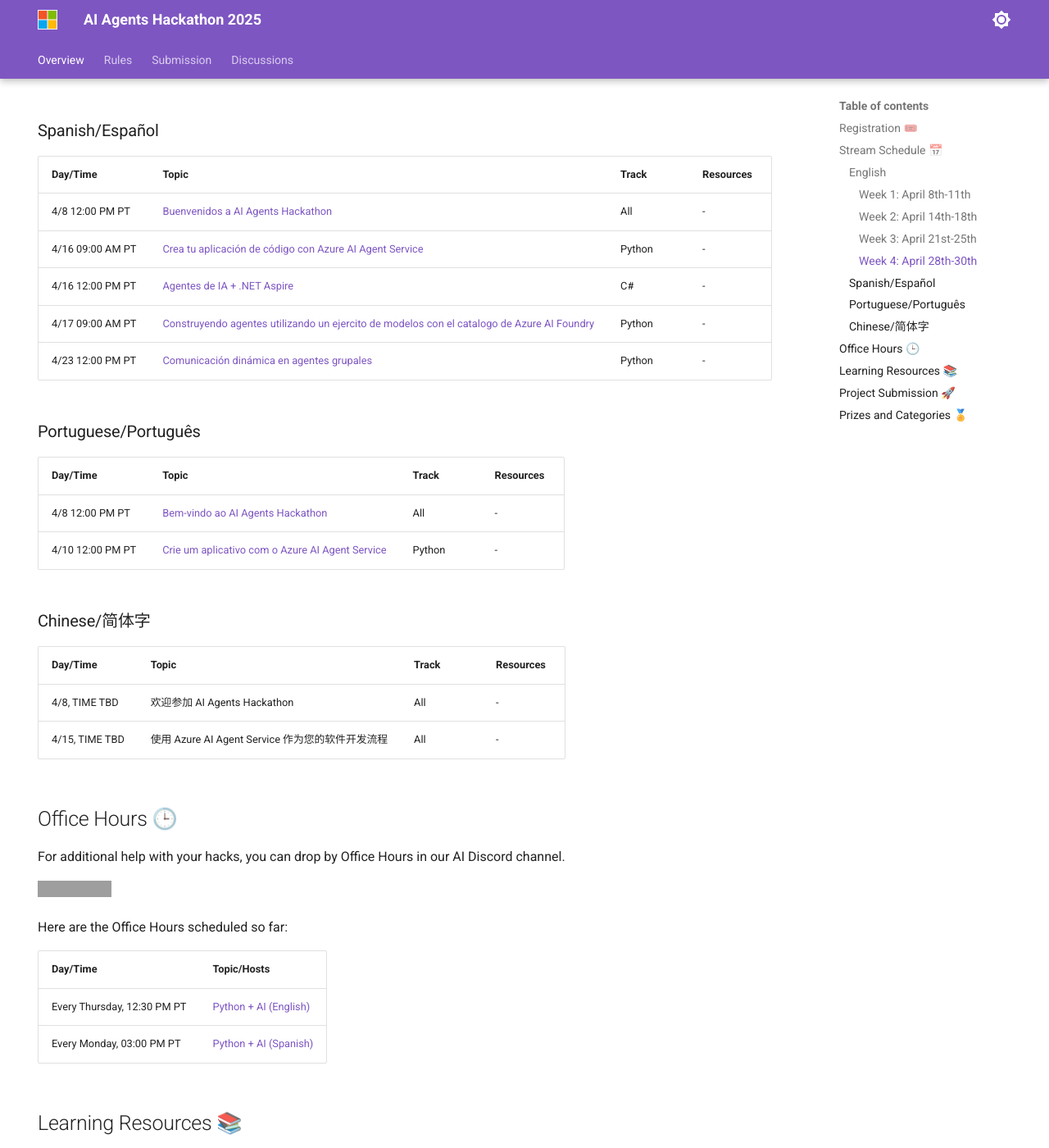
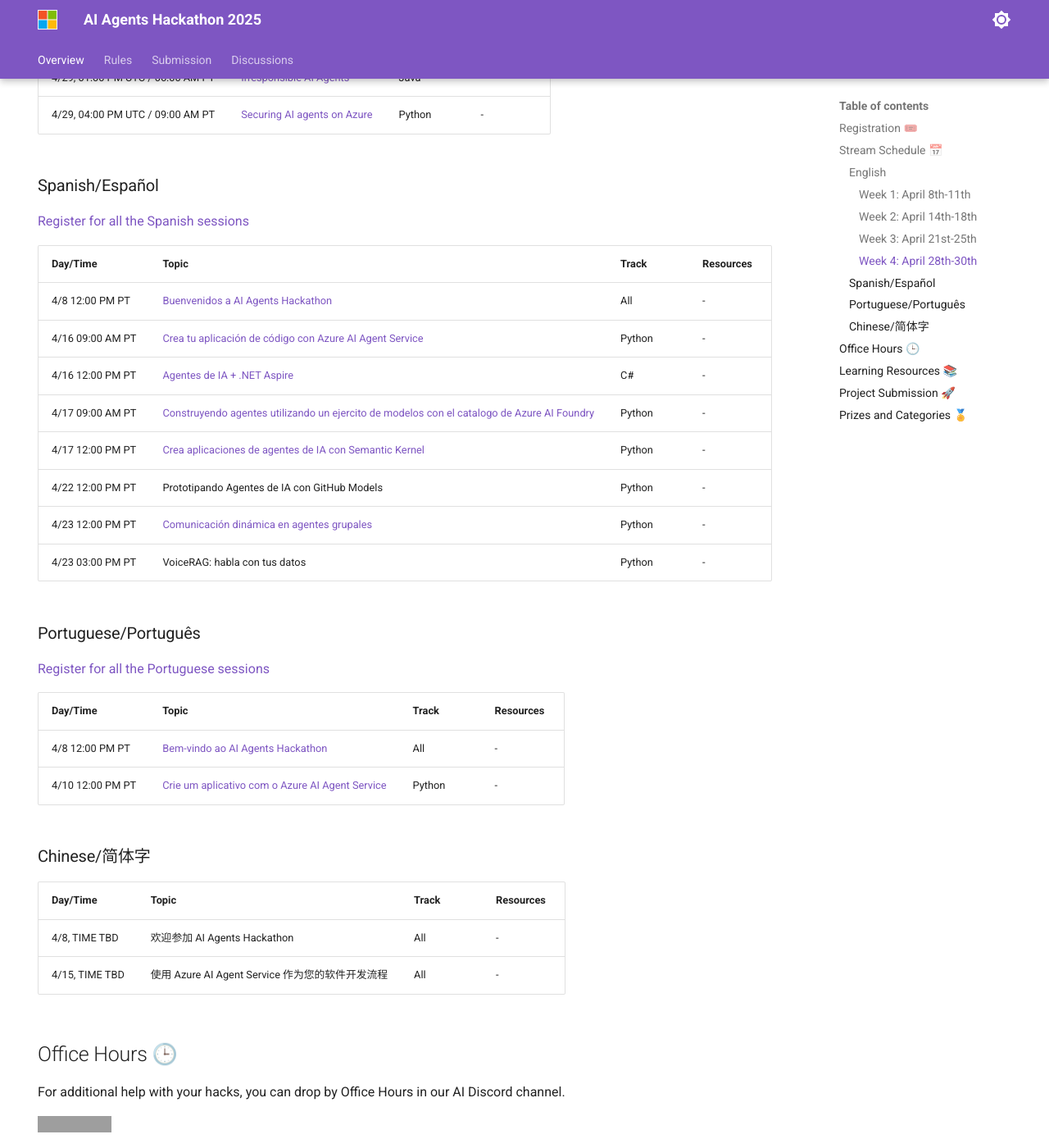
Before and after one commit to nitya/AI_Agents_Hackathon, an MkDocs documentation site: the page built from docs/index.md, in a window 1280 px wide and 1400 px high, scrolled down 2938 px. Shown: the whole window at 82% size. Built offline with MkDocs 1.6.1 and Material for MkDocs 9.7.7, drawn with Linux system fonts in a browser that asks for light colours; some of the changed text lies outside the part shown; grey boxes are pictures that could not be loaded.

Commit message:
Add track links

```diff
--- a/docs/index.md
+++ b/docs/index.md
@@ -31,6 +31,8 @@ Once you're registered, [introduce yourself](https://github.com/microsoft/AI_Age
 ## Stream Schedule 📅
 
 ### English
+
+The series starts with a kick-off for all developers, and then dives into specific tracks for [Python](https://developer.microsoft.com/reactor/series/S-1503), [Java](https://developer.microsoft.com/reactor/series/S-1504), [C#](https://developer.microsoft.com/reactor/series/S-1506), and JavaScript developers. The [Copilots track](https://developer.microsoft.com/reactor/series/S-1505) will focus on building intelligent copilots with Microsoft 365 and Copilot Studio.
 
 #### Week 1: April 8th-11th
 
@@ -86,15 +88,22 @@ Once you're registered, [introduce yourself](https://github.com/microsoft/AI_Age
 
 ### Spanish/Español
 
+[Register for all the Spanish sessions](https://developer.microsoft.com/reactor/series/S-1512/)
+
 | Day/Time              | Topic                    | Track                    | Resources                |
 | --------------------- | ------------------------ | ------------------------ | ------------------------ |
 | 4/8 12:00 PM PT | [Buenvenidos a AI Agents Hackathon](https://developer.microsoft.com/reactor/events/25341) | All | - |
 | 4/16 09:00 AM PT    | [Crea tu aplicación de código con Azure AI Agent Service](https://developer.microsoft.com/reactor/events/25360) | Python | - |
 | 4/16 12:00 PM PT | [Agentes de IA + .NET Aspire](https://developer.microsoft.com/reactor/events/25333) | C# | - |
 | 4/17 09:00 AM PT    | [Construyendo agentes utilizando un ejercito de modelos con el catalogo de Azure AI Foundry](https://developer.microsoft.com/reactor/events/25316) | Python | - |
+| 4/17 12:00 PM PT | [Crea aplicaciones de agentes de IA con Semantic Kernel](https://developer.microsoft.com/en-us/reactor/events/25340/) | Python | - |
+| 4/22 12:00 PM PT | Prototipando Agentes de IA con GitHub Models | Python | - |
 | 4/23 12:00 PM PT    | [Comunicación dinámica en agentes grupales](https://developer.microsoft.com/reactor/events/25339) | Python | - |
+| 4/23 03:00 PM PT | VoiceRAG: habla con tus datos | Python | - |
 
 ### Portuguese/Português
+
+[Register for all the Portuguese sessions](https://developer.microsoft.com/reactor/series/S-1513)
 
 | Day/Time              | Topic                    | Track                    | Resources                |
 | --------------------- | ------------------------ | ------------------------ | ------------------------ |
```
